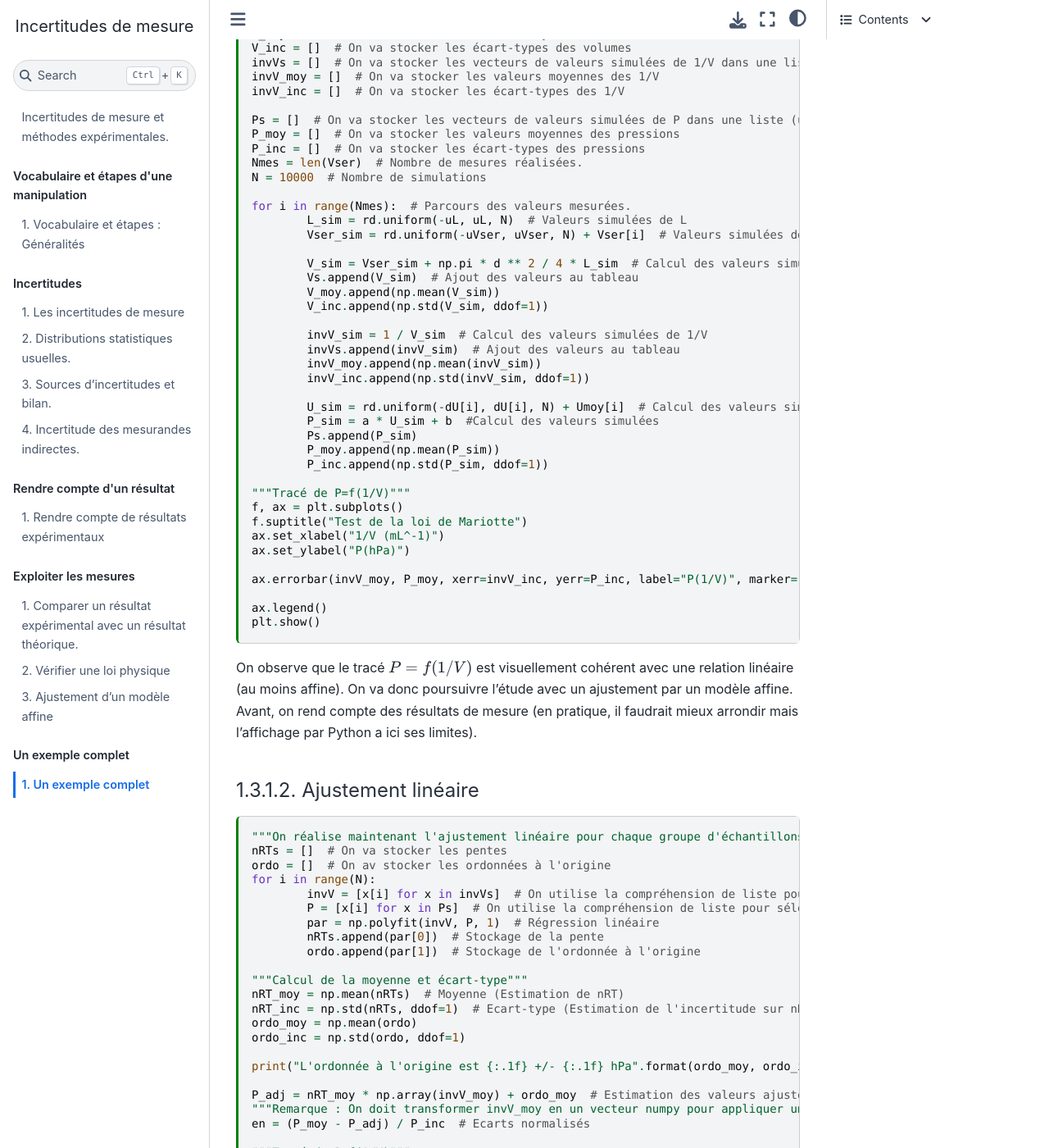
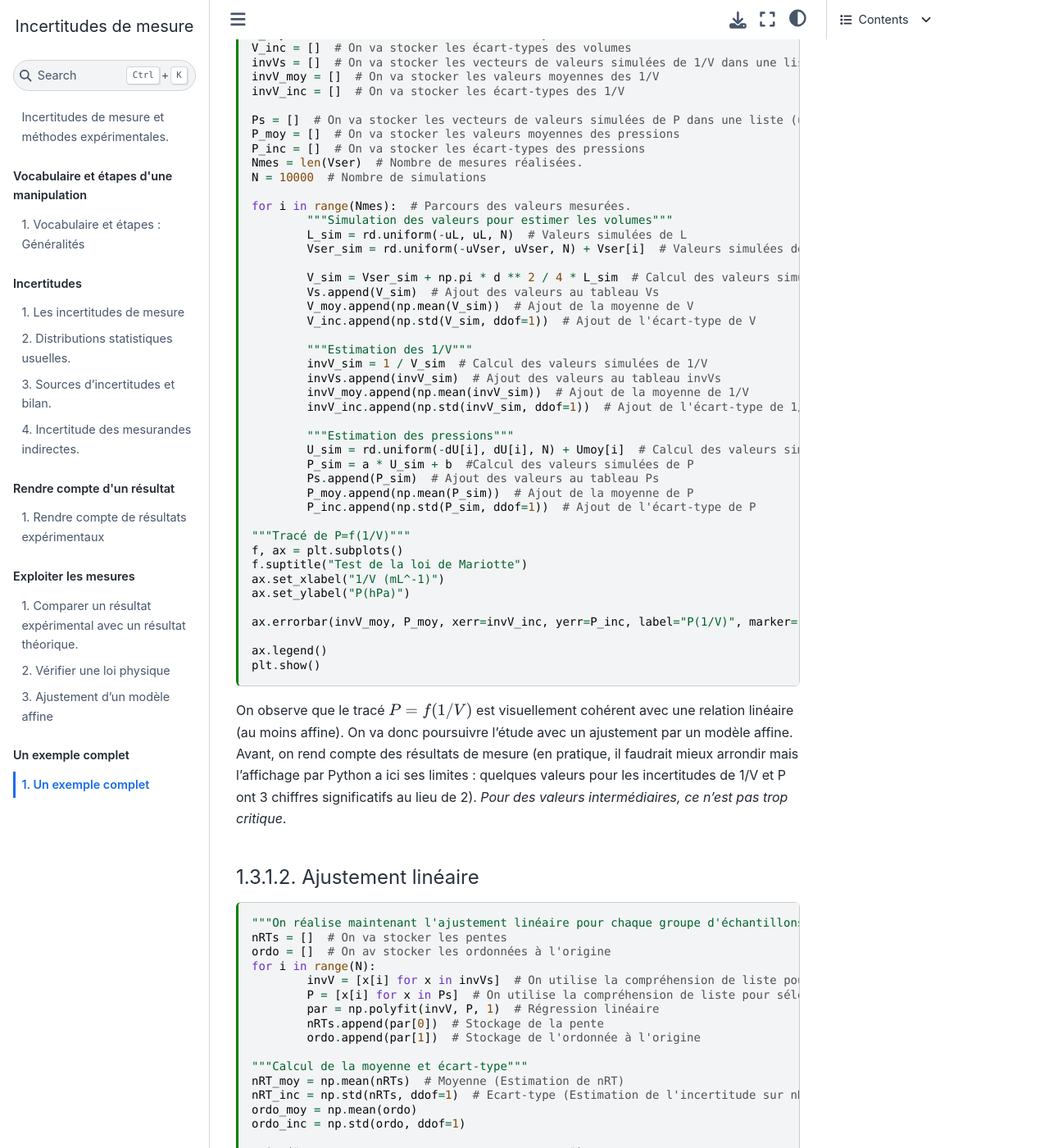
Before and after one commit to pcsi3physiquestan/tp_incertitude_sources, a Jupyter Book: the page built from notebook/exemple.md, in a window 1280 px wide and 1400 px high, scrolled down 3450 px. Shown: the whole window at 82% size. Built offline with Jupyter Book 1.0.4 settings and Sphinx 7.4.7 and the Sphinx Book theme 1.1.4, drawn with Linux system fonts in a browser that asks for light colours; some of the changed text lies outside the part shown.

Commit message:
Mise à jour des sources

````diff
--- a/notebook/exemple.md
+++ b/notebook/exemple.md
@@ -148,24 +148,27 @@ Nmes = len(Vser)  # Nombre de mesures réalisées.
 N = 10000  # Nombre de simulations
 
 for i in range(Nmes):  # Parcours des valeurs mesurées.
+	"""Simulation des valeurs pour estimer les volumes"""
 	L_sim = rd.uniform(-uL, uL, N)  # Valeurs simulées de L
 	Vser_sim = rd.uniform(-uVser, uVser, N) + Vser[i]  # Valeurs simulées de Vser
 
 	V_sim = Vser_sim + np.pi * d ** 2 / 4 * L_sim  # Calcul des valeurs simulées de V
-	Vs.append(V_sim)  # Ajout des valeurs au tableau
-	V_moy.append(np.mean(V_sim))
-	V_inc.append(np.std(V_sim, ddof=1))
+	Vs.append(V_sim)  # Ajout des valeurs au tableau Vs
+	V_moy.append(np.mean(V_sim))  # Ajout de la moyenne de V
+	V_inc.append(np.std(V_sim, ddof=1))  # Ajout de l'écart-type de V
 
+	"""Estimation des 1/V"""
 	invV_sim = 1 / V_sim  # Calcul des valeurs simulées de 1/V
-	invVs.append(invV_sim)  # Ajout des valeurs au tableau
-	invV_moy.append(np.mean(invV_sim))
-	invV_inc.append(np.std(invV_sim, ddof=1))
+	invVs.append(invV_sim)  # Ajout des valeurs au tableau invVs
+	invV_moy.append(np.mean(invV_sim))  # Ajout de la moyenne de 1/V
+	invV_inc.append(np.std(invV_sim, ddof=1))  # Ajout de l'écart-type de 1/V
 
+	"""Estimation des pressions"""
 	U_sim = rd.uniform(-dU[i], dU[i], N) + Umoy[i]  # Calcul des valeurs simulées de U
-	P_sim = a * U_sim + b  #Calcul des valeurs simulées
-	Ps.append(P_sim)
-	P_moy.append(np.mean(P_sim))
-	P_inc.append(np.std(P_sim, ddof=1))
+	P_sim = a * U_sim + b  #Calcul des valeurs simulées de P
+	Ps.append(P_sim)  # Ajout des valeurs au tableau Ps
+	P_moy.append(np.mean(P_sim))  # Ajout de la moyenne de P
+	P_inc.append(np.std(P_sim, ddof=1))  # Ajout de l'écart-type de P
 
 """Tracé de P=f(1/V)"""
 f, ax = plt.subplots()
@@ -179,7 +182,7 @@ ax.legend()
 plt.show()
 ```
 
-On observe que le tracé $P = f(1/V)$ est visuellement cohérent avec une relation linéaire (au moins affine). On va donc poursuivre l'étude avec un ajustement par un modèle affine. Avant, on rend compte des résultats de mesure (en pratique, il faudrait mieux arrondir mais l'affichage par Python a ici ses limites).
+On observe que le tracé $P = f(1/V)$ est visuellement cohérent avec une relation linéaire (au moins affine). On va donc poursuivre l'étude avec un ajustement par un modèle affine. Avant, on rend compte des résultats de mesure (en pratique, il faudrait mieux arrondir mais l'affichage par Python a ici ses limites : quelques valeurs pour les incertitudes de 1/V et P ont 3 chiffres significatifs au lieu de 2). _Pour des valeurs intermédiaires, ce n'est pas trop critique_.
 
 ```{code-cell}
 :tags: [remove-input]
@@ -233,9 +236,11 @@ nRT_inc = np.std(nRTs, ddof=1)  # Ecart-type (Estimation de l'incertitude sur nR
 ordo_moy = np.mean(ordo)
 ordo_inc = np.std(ordo, ddof=1)
 
-print("L'ordonnée à l'origine est {:.1f} +/- {:.1f} hPa".format(ordo_moy, ordo_inc))
+print("---------------------------------------")
+print("L'ordonnée à l'origine est {:.0f} +/- {:.0f} hPa".format(ordo_moy, ordo_inc))
+print("---------------------------------------")
 
-P_adj = nRT_moy * np.array(invV_moy) + ordo_moy  # Estimation des valeurs ajustés pour le tracé
+P_adj = nRT_moy * np.array(invV_moy) + ordo_moy  # Estimation des valeurs ajustées pour le tracé
 """Remarque : On doit transformer invV_moy en un vecteur numpy pour appliquer une opération à chaque élément."""
 en = (P_moy - P_adj) / P_inc  # Ecarts normalisés
 
@@ -245,10 +250,12 @@ f.suptitle("Test de la loi de Mariotte")
 ax[0].set_xlabel("1/V (mL^-1)")
 ax[0].set_ylabel("P(hPa)")
 
+"""Comparaison graphique entre les points de mesure et le modèle ajusté"""
 ax[0].errorbar(invV_moy, P_moy, xerr=invV_inc, yerr=P_inc, label="P(1/V)", marker='+', linestyle='', color='red') # Tracé sans relier les points
 ax[0].plot(invV_moy, P_adj, label="Ajustement", linestyle=':', color='blue') # Tracé sans relier les points
 ax[0].legend()
 
+"""Calcul des écarts normalisés"""
 ax[1].plot(invV_moy, en, label="EN", marker="+", linestyle='')
 ax[1].legend()
 plt.show()
````
